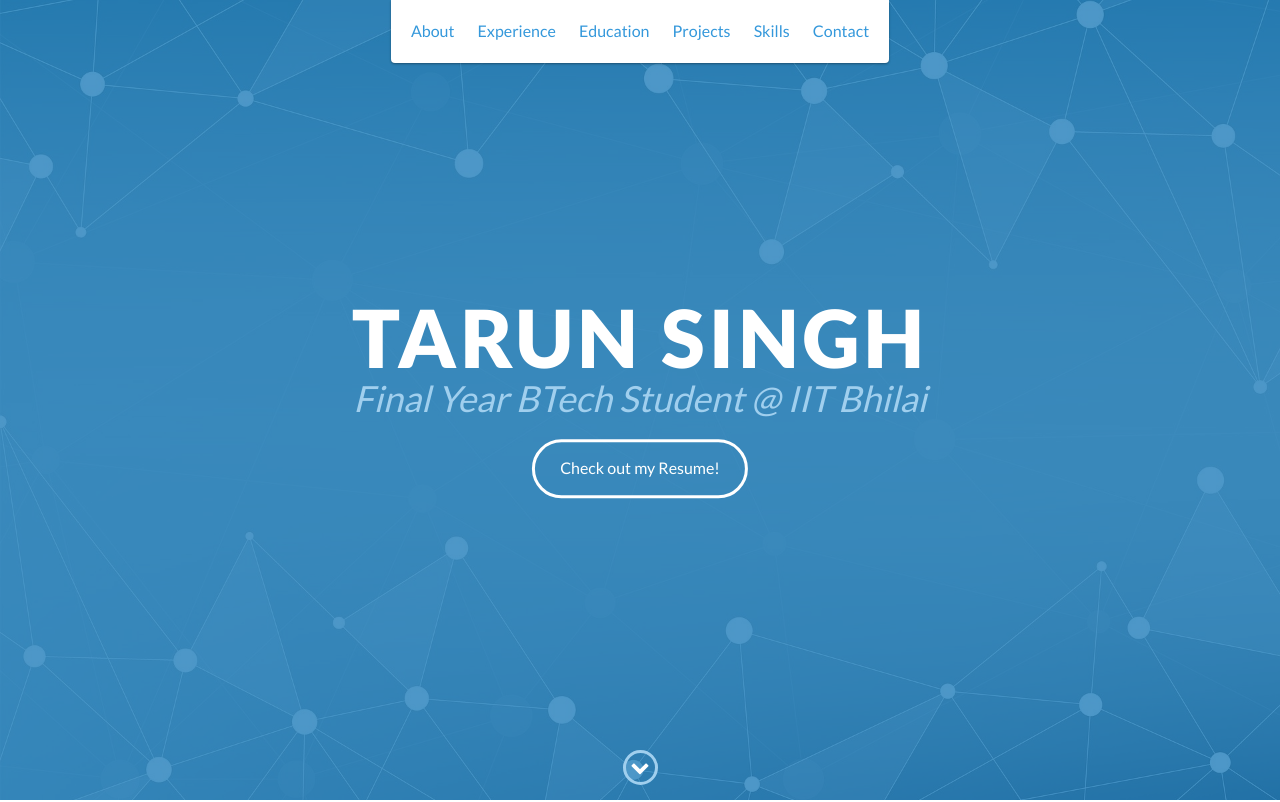
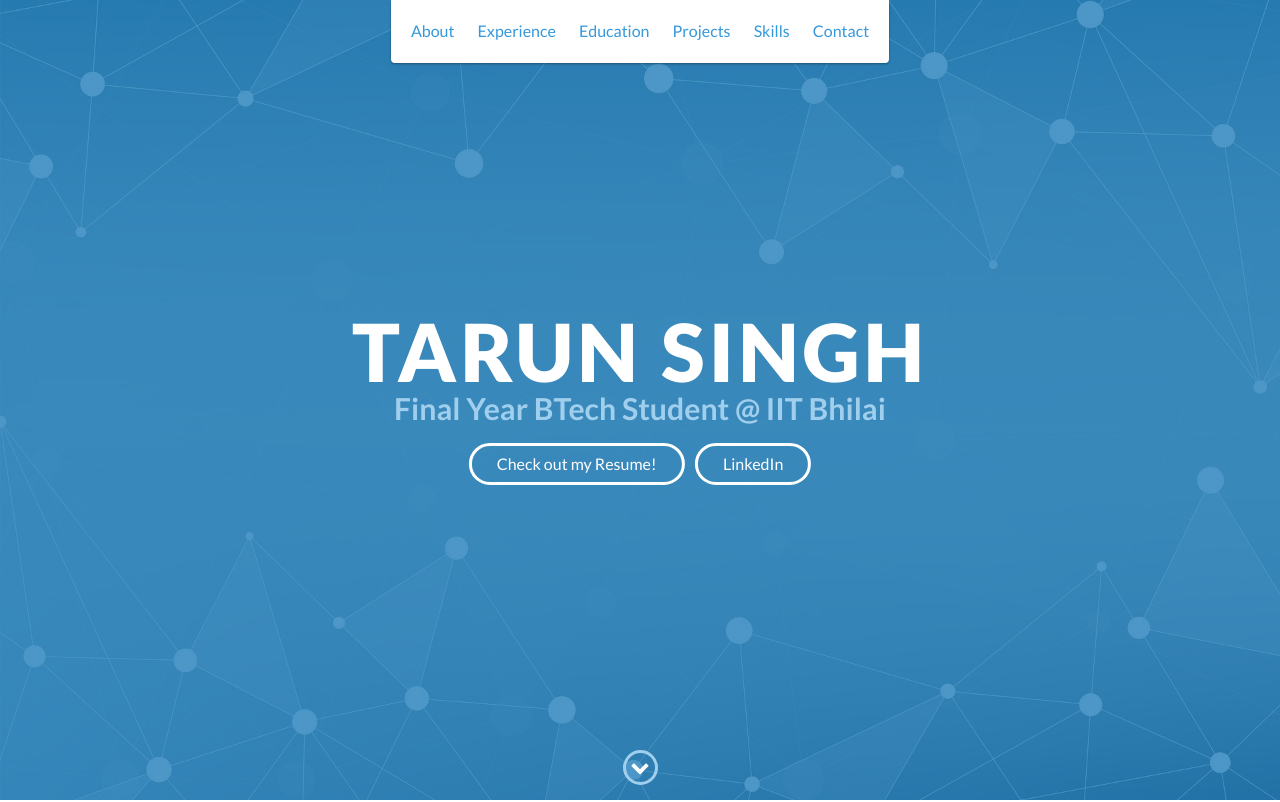
Before and after one commit to TarunSingh28/TarunSingh28.github.io, a website: page index.html in a window 1280 px wide. Shown: the top 802 px of the page. Drawn offline with nearby package versions, Linux system fonts and the light colour scheme.

Commit message:
added linkedin at top, design changes

```diff
--- a/index.html
+++ b/index.html
@@ -49,8 +49,9 @@
     <div id="lead">
         <div id="lead-content">
             <h1>Tarun Singh</h1>
-            <h2><i>Final Year BTech Student @ IIT Bhilai</i></h2>
-            <a href="https://drive.google.com/file/d/1MeBn35ev7EWd-x03vg_lQteCGrWG-3Aq/view?usp=share_link" class="btn-rounded-white">Check out my Resume!</a>
+            <h2 style="font-size: 0.8cm; margin-bottom: 0.2cm;"><b>Final Year BTech Student @ IIT Bhilai</b></h2>
+            <a href="https://github.com/TarunSingh28/TarunSingh28.github.io/blob/main/resume_singhtaruniit_web.pdf" class="btn-rounded-white" style="margin-top: 1%; line-height: 0.15cm; margin-right: 0.2cm;">Check out my Resume!</a>
+            <a href="https://www.linkedin.com/in/tarun-singh-287a3b199/" class="btn-rounded-white" style="margin-top: 1%; line-height: 0.15cm;">LinkedIn</a>
         </div>
         <!-- End #lead-content -->
 
```
